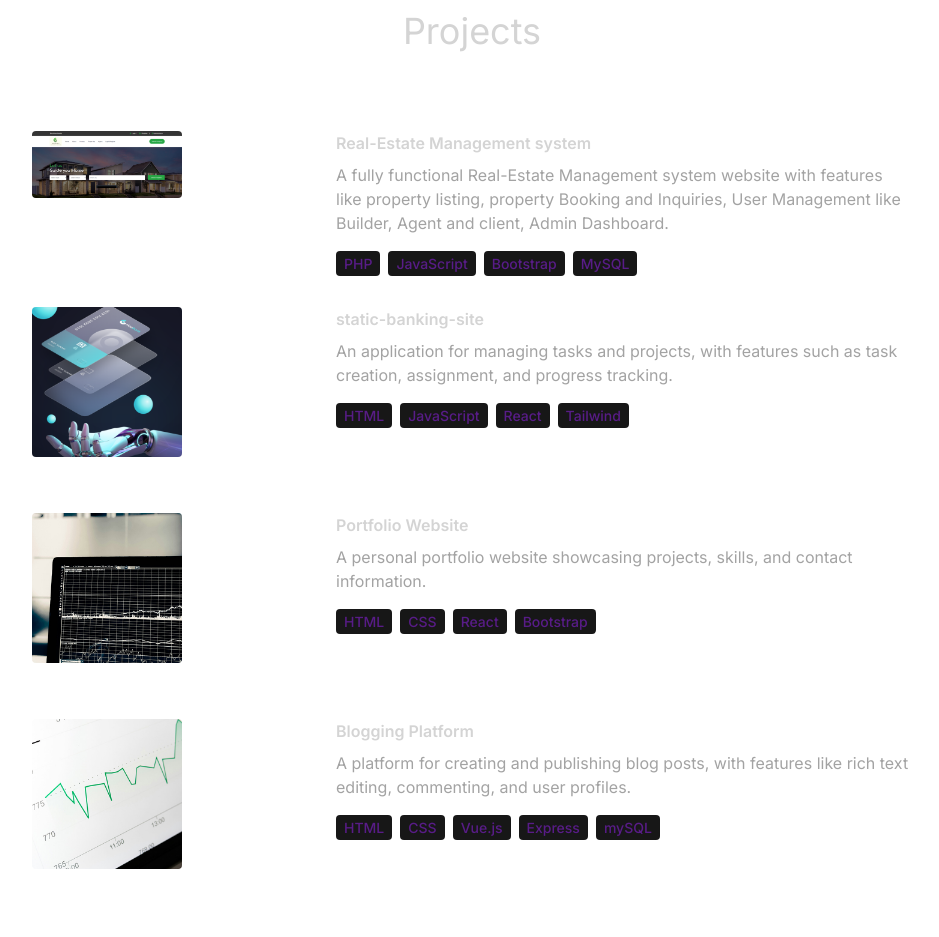
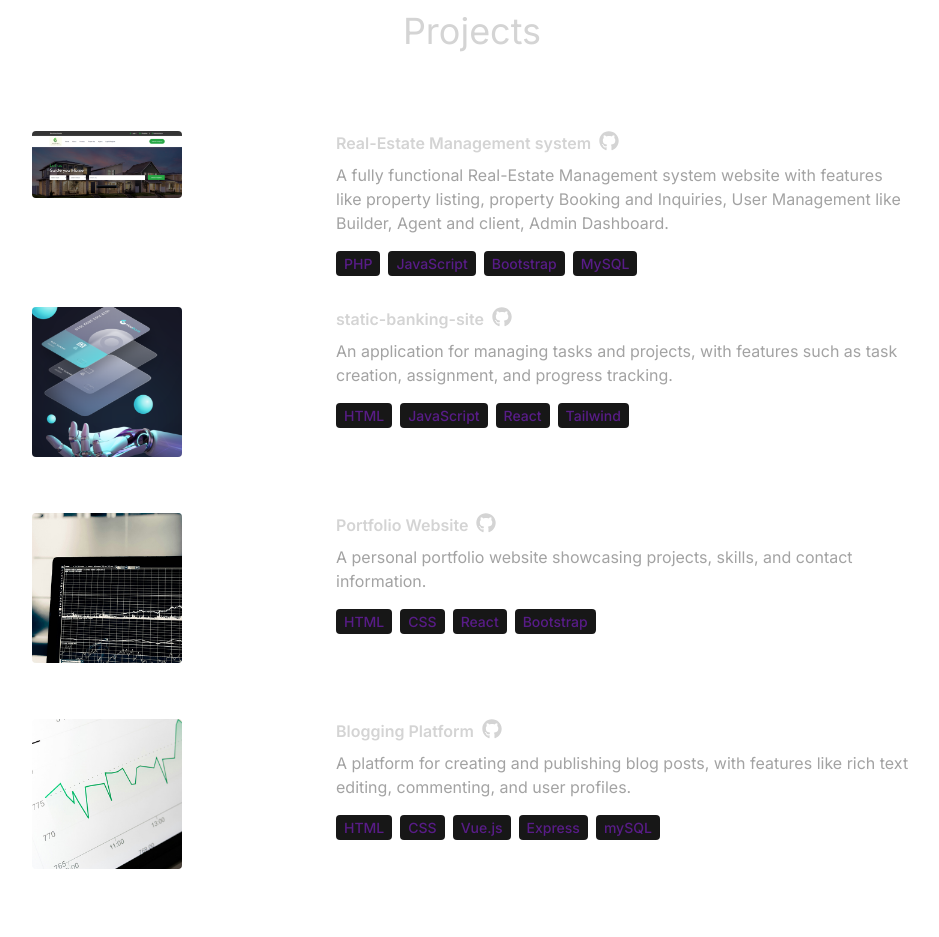
Before and after one commit to Afreed007/portfolio-mohammedafreedpasha, a React (Vite) app: page / in a window 1280 px wide. Shown: the part 2020-2957 px from the top of the page, without its empty margins (168-1107 px from the left). Built offline with nearby package versions, Linux system fonts and the light colour scheme.

Commit message:
added github link to each project

```diff
--- a/src/components/Projects.jsx
+++ b/src/components/Projects.jsx
@@ -1,5 +1,6 @@
 import {PROJECTS} from "../constants";
 import { motion } from "framer-motion"
+import { FaGithub } from "react-icons/fa";
 
 const Projects = () =>{
     return (
@@ -20,13 +21,15 @@ const Projects = () =>{
                             initial={{opacity:0, x:100}}
                             transition={{duration:1}}
                             className="w-full max-w-xl lg:w-3/4">
-                            <h6 className="mb-2 font-semibold">{project.title}</h6>
+                            <h6 className="mb-2 flex flex-row gap-2 font-semibold">{project.title} <a className="hover:bg-purple-800 text-xl" href={project.url}><FaGithub /></a></h6>
                             <p className="mb-4 text-neutral-400">{project.description}</p>
                             {project.technologies.map((tech, index) =>(
                                 <span key={index} className="mr-2 rounded bg-neutral-900 px-2 py-1 text-sm font-medium text-purple-900">
                                     {tech}
                                 </span>
                             ))}
+
+
                         </motion.div>
                     </div>
 
--- a/src/constants/index.js
+++ b/src/constants/index.js
@@ -47,6 +47,7 @@ export const PROJECTS = [
     description:
       "A fully functional Real-Estate Management system website with features like property listing, property Booking and Inquiries, User Management like Builder, Agent and client, Admin Dashboard.",
     technologies: ["PHP", "JavaScript", "Bootstrap", "MySQL"],
+    url: "https://github.com/Afreed007/BlockfernsReality.git" ,
   },
   {
     title: "static-banking-site",
@@ -54,6 +55,7 @@ export const PROJECTS = [
     description:
       "An application for managing tasks and projects, with features such as task creation, assignment, and progress tracking.",
     technologies: ["HTML", "JavaScript", "React", "Tailwind"],
+    url: "https://github.com/Afreed007/static-banking-site.git" ,
   },
   {
     title: "Portfolio Website",
@@ -61,6 +63,7 @@ export const PROJECTS = [
     description:
       "A personal portfolio website showcasing projects, skills, and contact information.",
     technologies: ["HTML", "CSS", "React", "Bootstrap"],
+
   },
   {
     title: "Blogging Platform",
```
